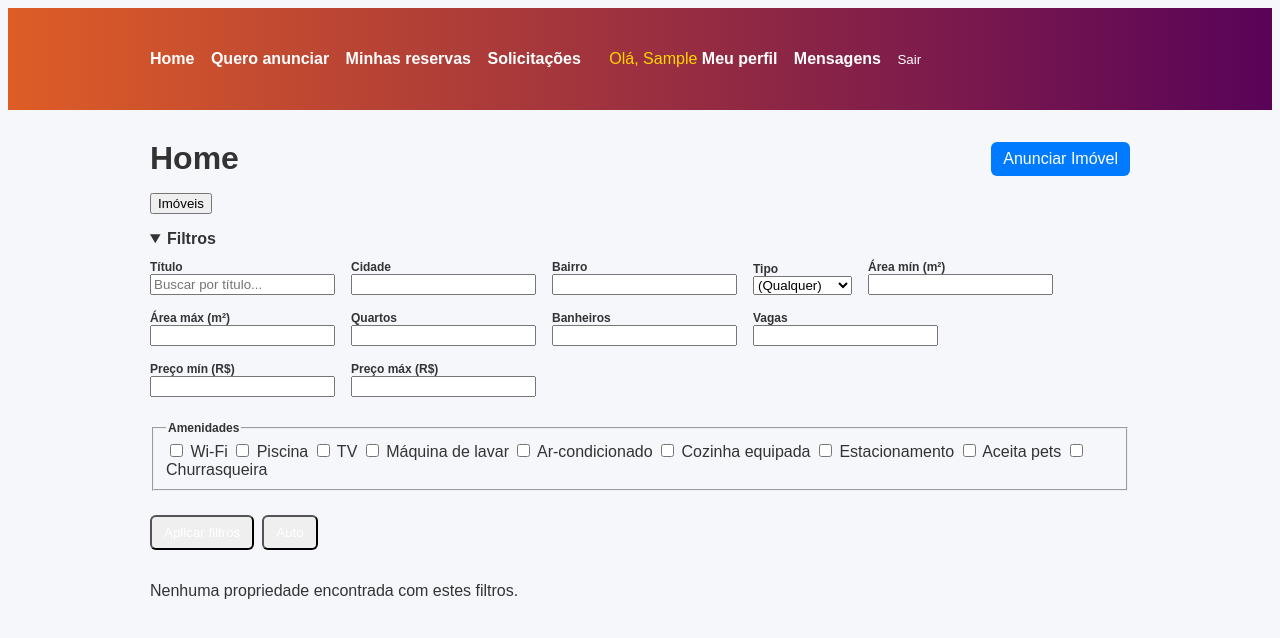
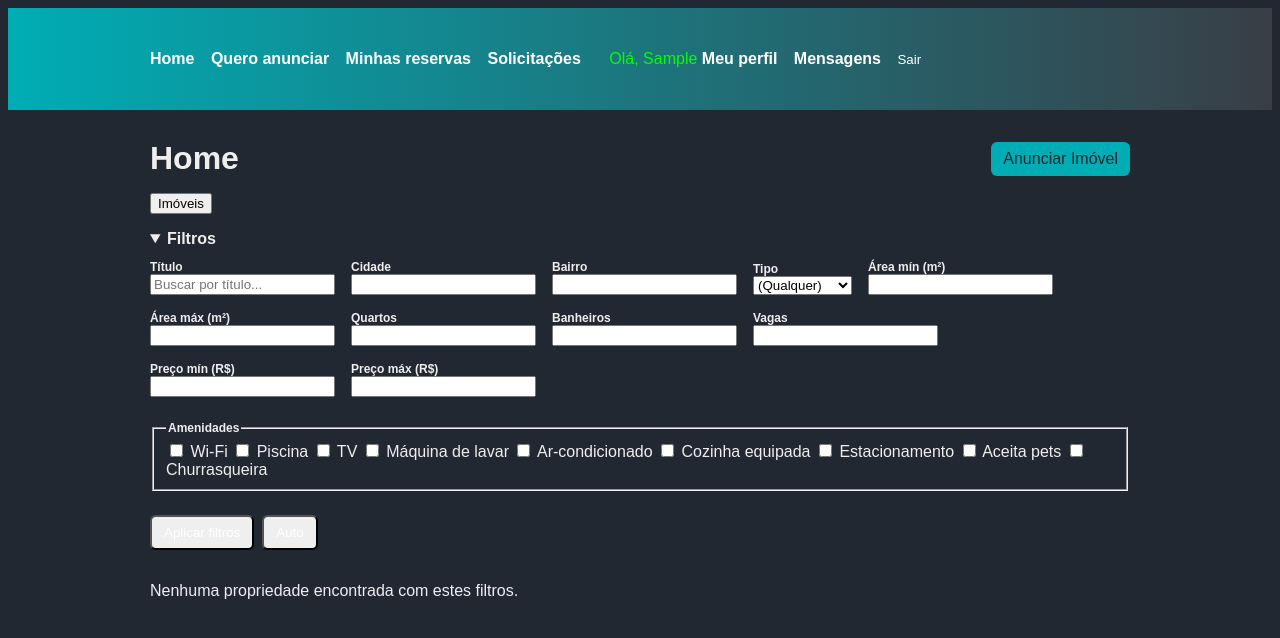
Before and after one commit to C14-2025/Aluga_Ai, a Django app: page / in a window 1280 px wide. Shown: the top 638 px of the page. Run offline with Django 4.2, Linux system fonts and the light colour scheme; the visitor is signed in with stand-in values (Sample User, id 1); data that the repository does not hold is empty.

Commit message:
Deploy teste

```diff
--- a/static/css/custom.css
+++ b/static/css/custom.css
@@ -1,8 +1,8 @@
 /* Custom visual improvements */
 body {
   font-family: Arial, Helvetica, sans-serif;
-  background: #f5f7fb;
-  color: #333;
+  background: #222831;
+  color: #eeeeee;
 }
 .container {
   max-width: 980px;
@@ -10,7 +10,7 @@ body {
   padding: 0 20px;
 }
 .site-header {
-  background: linear-gradient(90deg, #de5d26, #590359);
+  background: linear-gradient(90deg, #00adb5, #393e46);
   color: #fff;
   padding: 12px 0;
 }
@@ -22,7 +22,7 @@ body {
 }
 .greeting {
   margin-left: 12px;
-  color: #ffd700;
+  color: #00ff00;
 }
 .cards {
   display: flex;
@@ -30,10 +30,10 @@ body {
   gap: 16px;
 }
 .card {
-  background: #fff;
+  background: #393e46;
   border-radius: 8px;
   padding: 16px;
-  box-shadow: 0 6px 18px rgba(23, 32, 77, 0.08);
+  box-shadow: 0 6px 18px rgba(0, 173, 181, 0.15);
   flex: 1 1 300px;
 }
 .card h3 {
@@ -56,8 +56,8 @@ body {
   background: #dc3545;
 }
 .btn-primary {
-  background: #007bff;
-  color: #fff;
+  background: #00adb5;
+  color: #222831;
   border: none;
   padding: 8px 12px;
   border-radius: 6px;
@@ -68,20 +68,20 @@ body {
   border-radius: 6px;
 }
 .success {
-  background: #e6f4ea;
-  border: 1px solid #bde5c8;
+  background: #393e46;
+  border: 1px solid #00adb5;
 }
 .error {
-  background: #fdecea;
-  border: 1px solid #f5c6cb;
+  background: #222831;
+  border: 1px solid #dc3545;
 }
 .info {
-  background: #eef6ff;
-  border: 1px solid #cfe3ff;
+  background: #00adb5;
+  border: 1px solid #393e46;
 }
 .warning {
-  background: #fff4e5;
-  border: 1px solid #ffe0b2;
+  background: #393e46;
+  border: 1px solid #ffd700;
 }
 
 /* Form styles for cadastro pages */
```
